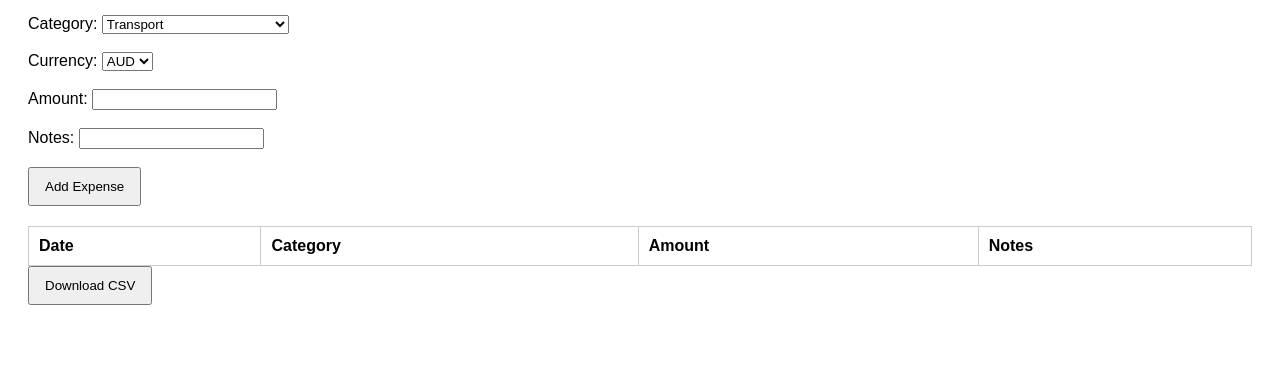
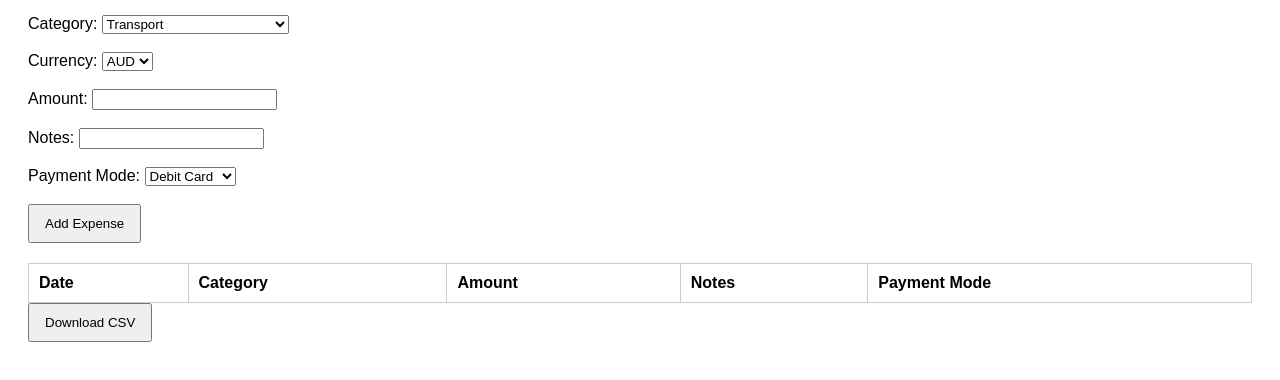
Before and after one commit to enrico-athougies/expense-tracker, a plain HTML site: page index.html in a window 1280 px wide. Shown: the part 132-512 px from the top of the page. Drawn offline with Linux system fonts and the light colour scheme.

Commit message:
Update index.html to add Payment mode

```diff
--- a/index.html
+++ b/index.html
@@ -28,6 +28,13 @@
     </label><br><br>
     <label>Amount: <input type="number" id="amount" step="0.01" required></label><br><br>
     <label>Notes: <input type="text" id="notes"></label><br><br>
+    <label>Payment Mode:
+        <select id="payment_mode" required>
+            <option value="Cash" selected>Cash</option>
+            <option value="Credit Card" selected>Credit Card</option>
+            <option value="Debit Card" selected>Debit Card</option>
+        </select>
+    </label><br><br>
     <button type="submit">Add Expense</button>
   </form>
 
@@ -38,6 +45,7 @@
         <th>Category</th>
         <th>Amount</th>
         <th>Notes</th>
+        <th>Payment Mode</th>
       </tr>
     </thead>
     <tbody id="expense-table">
```
